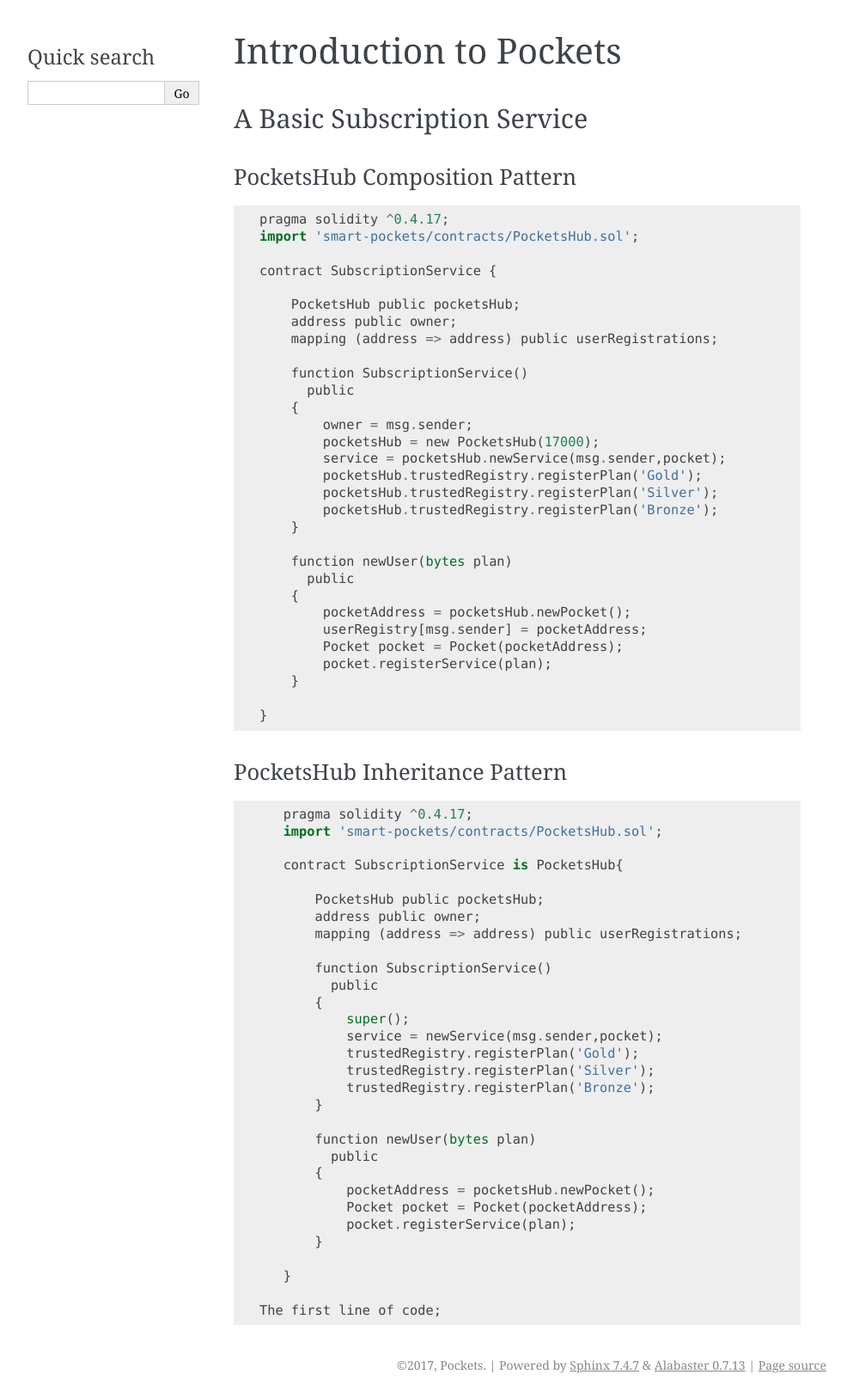
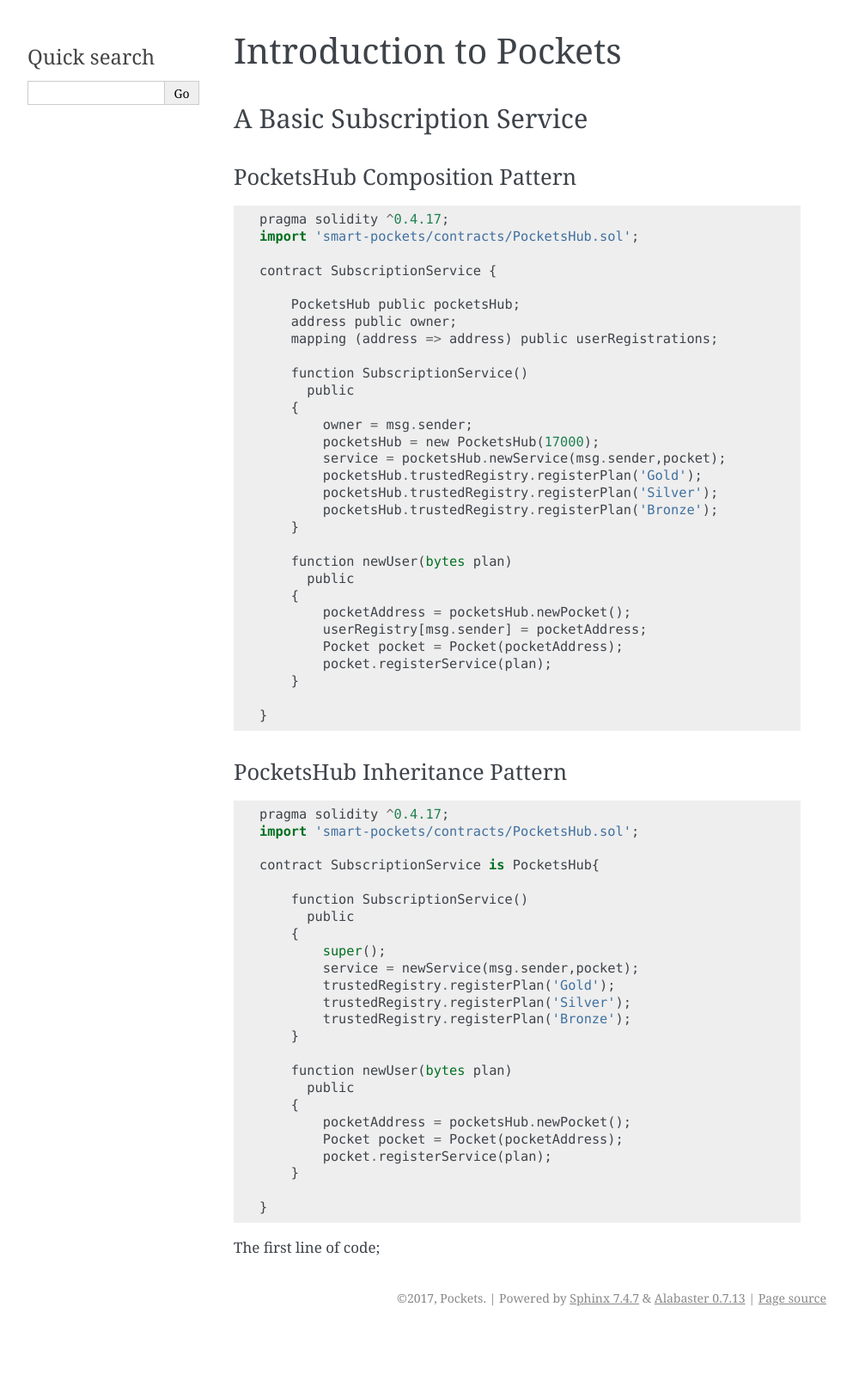
Before and after one commit to zcstarr/smart-pockets, a Sphinx documentation site: the page built from docs/introduction-to-pockets.rst, in a window 1280 px wide. Shown: the whole page at 86% size, without its empty margins (148-1141 px from the left). Built offline with Sphinx 7.4.7, drawn with Linux system fonts in a browser that asks for light colours; after the commit the page ends 1549 px from its top, so only the background shows below that.

Commit message:
Fix doc typo

```diff
--- a/docs/introduction-to-pockets.rst
+++ b/docs/introduction-to-pockets.rst
@@ -54,10 +54,6 @@
 
     contract SubscriptionService is PocketsHub{
 
-        PocketsHub public pocketsHub;
-        address public owner;
-        mapping (address => address) public userRegistrations;
-
         function SubscriptionService()
           public
         {
@@ -78,4 +74,4 @@
 
     }
 
- The first line of code;
+The first line of code;
```
